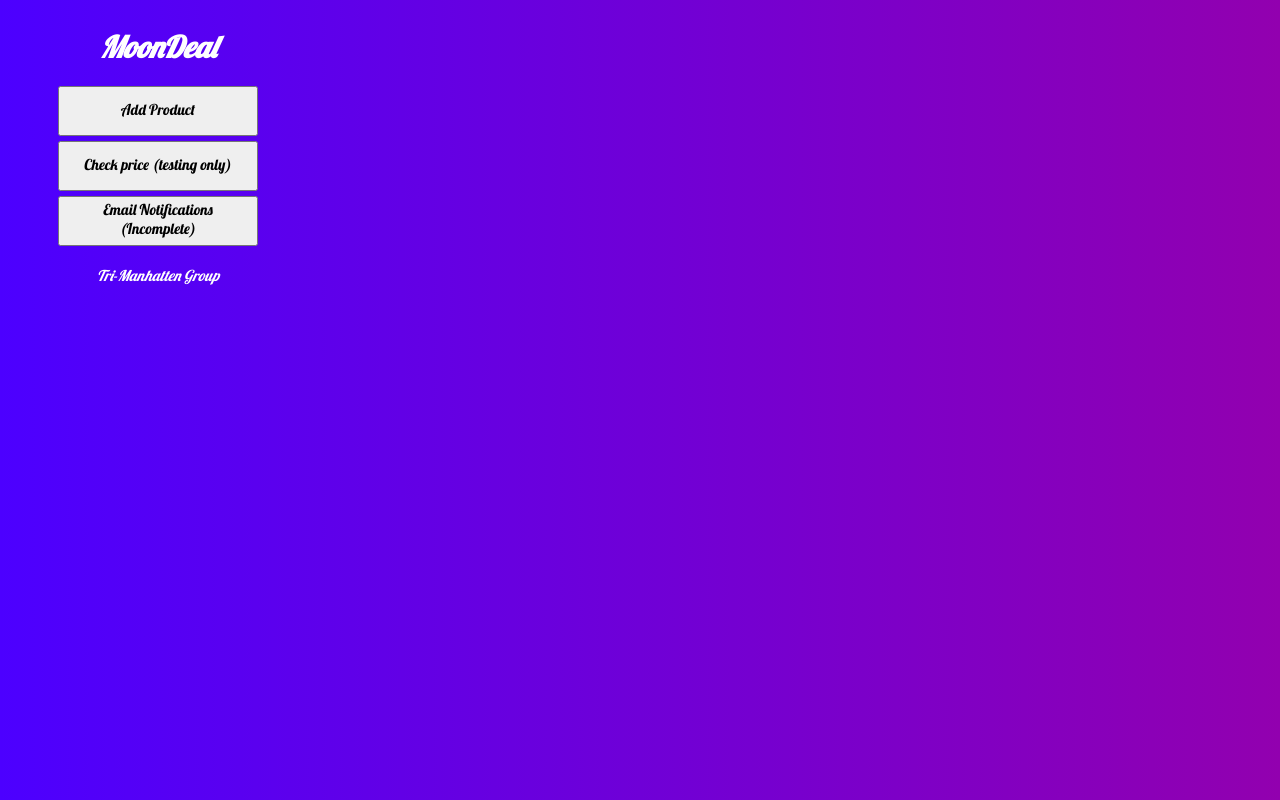
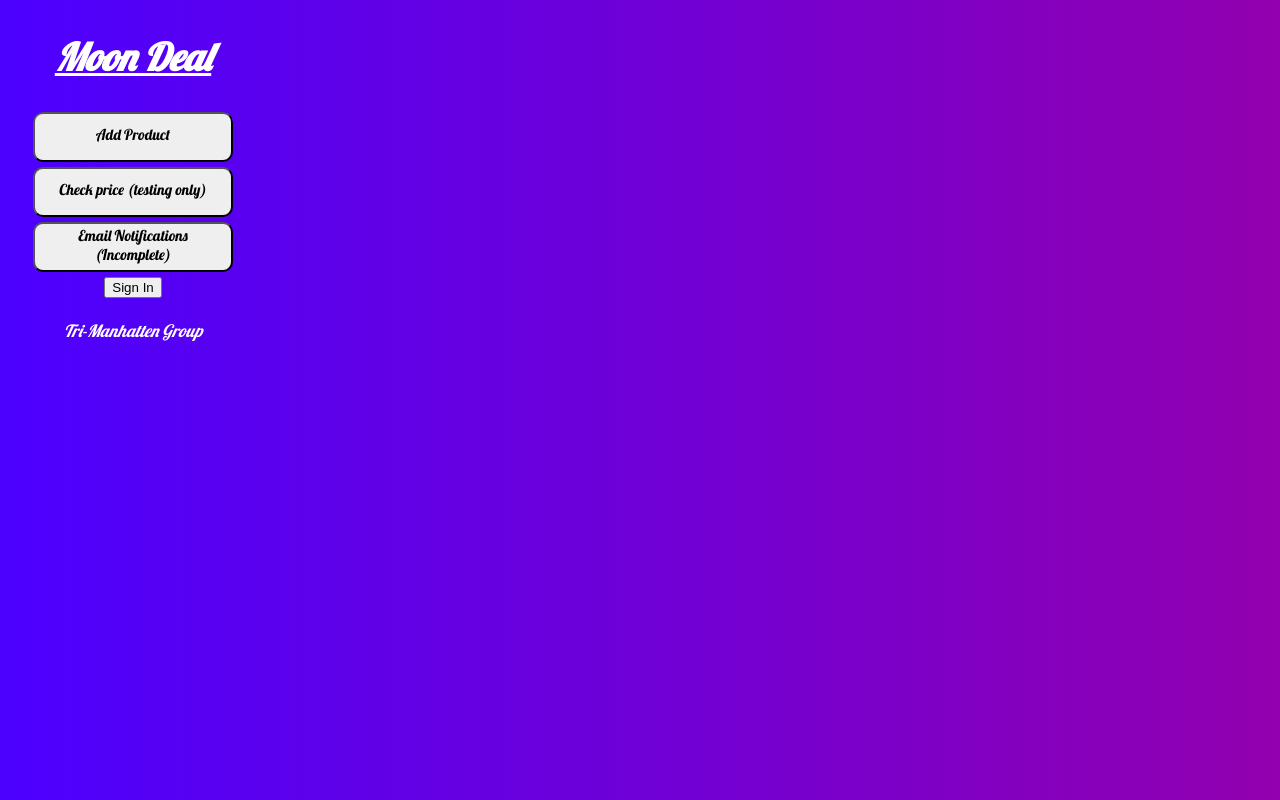
Before and after one commit to elyskrie21/Cpre186-Extension, a browser extension: page background.html in a window 1280 px wide. Drawn offline with Linux system fonts and the light colour scheme.

Commit message:
Added sign in button and made some edits to the other buttons

```diff
--- a/background.html
+++ b/background.html
@@ -19,7 +19,7 @@
     </head>
     <body>
             <div class="header">
-                <h1><i>MoonDeal</i></h1>
+                <h1><i>Moon Deal</i></h1>
             </div>
             <div class="buttons">
                 <div class="addProduct">
@@ -33,6 +33,10 @@
                 <div class="emailListing">
                     <button id="email-listing" class="emailListing">Email Notifications (Incomplete)</button>
                 </div>
+
+                <a class="signIn">
+                    <button id="signIn" class="signIn">Sign In</button>
+                </a>
             </div>
 
             <div class="footer">
--- a/style/popup.css
+++ b/style/popup.css
@@ -32,23 +32,29 @@
 } */
 body {
     background-image: linear-gradient(to right, rgb(76, 0, 255) , rgb(146, 0, 175));
-    width: 300;
+    width: 250;
+    height: 250;
     font-family: 'Lobster', cursive;
 }
 .header {
     display: flex;
     justify-content: center;
     color: rgb(255, 255, 255);
-    font-size: 15;
+    text-decoration: underline;
+    font-size: 19;
 }
 .buttons {
     display: flex;
     flex-direction: column;
+    margin: 5px;
     align-items: center;
 }
 .addProduct {
+    overflow: hidden;
     width: 200;
     height: 50;
+    border-radius: 10px;
+    box-shadow: 0 0 0 0 rgba(143, 64, 248, 0.5), 0 0 0 0 rgba(39, 200, 255, 0.5);
     padding-bottom: 5px;
     color: black;
     font-size: 15;
@@ -57,6 +63,7 @@
 .checkPrice {
     width: 200;
     height: 50;
+    border-radius: 10px;
     padding-bottom: 5px;
     color: black;
     font-size: 15;
@@ -65,6 +72,7 @@
 .emailListing {
     width: 200;
     height: 50;
+    border-radius: 10px;
     padding-bottom: 5px;
     color: black;
     font-size: 15;
@@ -73,6 +81,7 @@
 .footer {
     display: flex;
     color: white;
-    font-size: 15px;
+    font-size: 17px;
+    font-style: italic;
     justify-content: center;
 }
```
